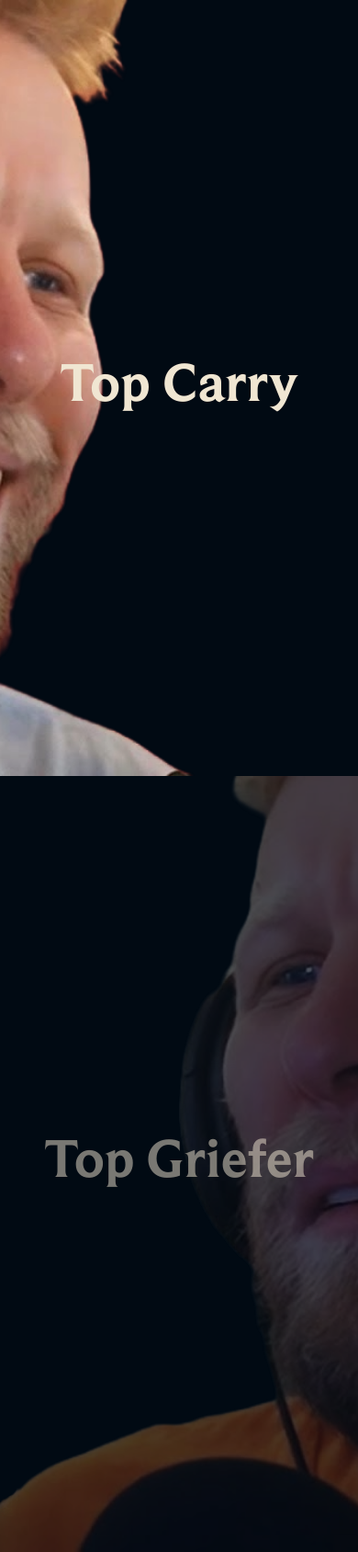
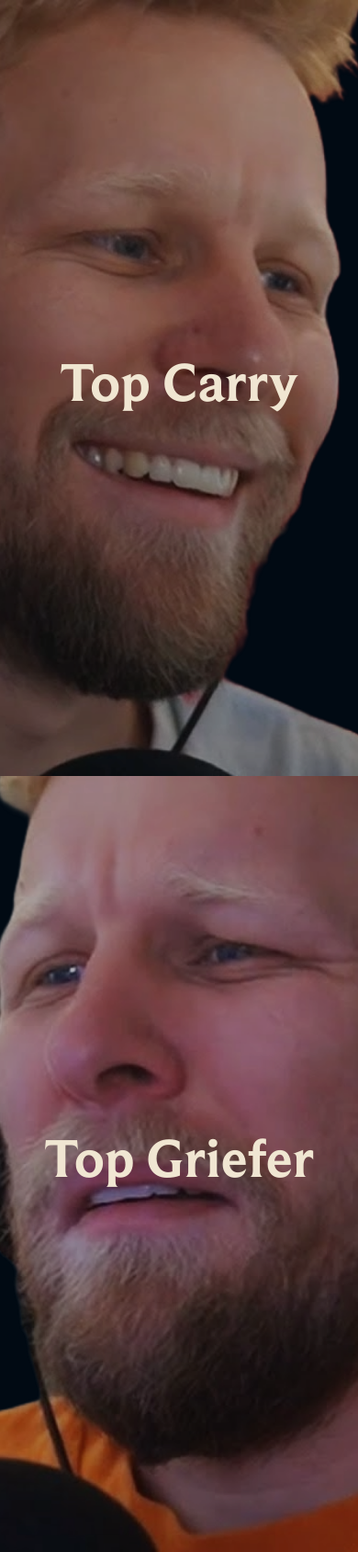
Before and after one commit to PaoloPinkel87/streamsnipers, a Django app: page / in a window 390 px wide. Shown: the whole page at 92% size. Run offline with Django 5.2, Linux system fonts and the light colour scheme; data that the repository does not hold is empty; parts of the project's set-up code (start-up, migrations or seed data) failed here and were passed over; some libraries are stand-ins or nearby versions.

Commit message:
Add files via upload

```diff
--- a/streamsnipers/templates/ranking.html
+++ b/streamsnipers/templates/ranking.html
@@ -15,9 +15,9 @@
         <!-- <h2 class="text-center text-white">Stream Sniper Ranking</h2> -->
         <div class="lg:grid lg:grid-cols-2 h-full">
             <div class="flex justify-center md:justify-end items-center h-full group relative md:pr-20">
-                <div class="absolute inset-0 bg-cover bg-center opacity-30 group-hover:opacity-100 transition-opacity"
+                <div class="absolute inset-0 bg-cover lg:bg-center opacity-70 lg:opacity-30 lg:group-hover:opacity-100 transition-opacity"
                     style="background-image: url('{% static 'images/Quin_H.png' %}');"></div>
-                <div class="z-10 flex flex-col gap-4 opacity-50 group-hover:opacity-100 transition-opacity">
+                <div class="z-10 flex flex-col gap-4 lg:opacity-50 group-hover:opacity-100 transition-opacity">
                     <h2 class="text-6xl text-[#F0E6D2] mb-4">Top Carry</h2>
                     {% for carry in carries %}
                     <div class="flex gap-4 items-center">
@@ -30,10 +30,10 @@
                 </div>
             </div>
             <div class="flex justify-center md:justify-start items-center h-full group relative md:pl-20">
-                <div class="absolute inset-0 bg-cover bg-center opacity-30 group-hover:opacity-100 transition-opacity z-0"
+                <div class="absolute inset-0 bg-cover lg:bg-center opacity-70 lg:opacity-30 lg:group-hover:opacity-100 transition-opacity z-0"
                     style="background-image: url('{% static 'images/Quin_M.png' %}'); transform: scaleX(-1);">
                 </div>
-                <div class="z-10 flex flex-col gap-4 opacity-50 group-hover:opacity-100 transition-opacity">
+                <div class="z-10 flex flex-col gap-4 lg:opacity-50 group-hover:opacity-100 transition-opacity">
                     <h2 class="text-6xl text-[#F0E6D2] mb-4">Top Griefer</h2>
                     {% for griefer in griefers %}
                     <div class="flex gap-4 items-center">
```
